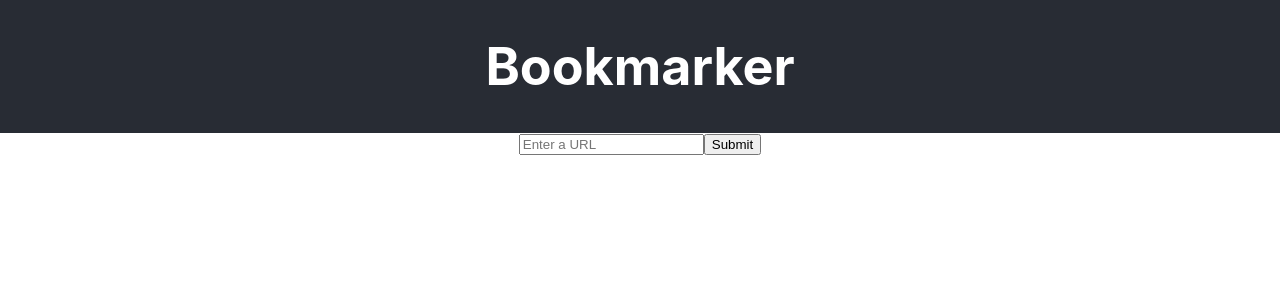
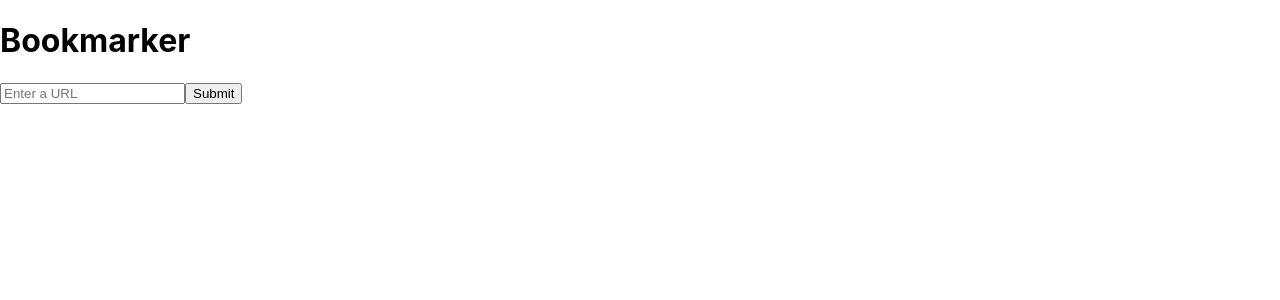
Before and after one commit to YKehinde/phantom, a React (Create React App) app: page / in a window 1280 px wide. Shown: the top 300 px of the page. Built offline with nearby package versions, Linux system fonts and the light colour scheme.

Commit message:
added pagination

```diff
--- a/src/App.js
+++ b/src/App.js
@@ -1,13 +1,47 @@
 import './App.css';
 import React, { useState } from 'react';
+import Pagination from './components/Pagination';
 
 function App() {
 
   const [submit, setSubmit] = useState(false);
+  const [list, updateList] = useState([]);
+  const [url, updateUrl] = useState('');
+  const [currentPage, setCurrentPage] = useState(1);
+  const [pageLimit] = useState(3);
 
-  function handleSubmit() {
-    setSubmit(true)
+  const lastItemIndex = currentPage * pageLimit;
+  const firstItemIndex = lastItemIndex - pageLimit;
+  const currentList = list.slice(firstItemIndex, lastItemIndex);
+
+  const handleSubmit = (evt) => {
+    /* Prevent default submit behaviour */
+    evt.preventDefault();
+    /* Check the input field isn't empty */
+    /* If empty, alert the user and do nothing */
+    if (url === '') {
+      alert("please enter a URL");
+      return;
+    }
+    /* Perform URL check and return true or false */
+    /* If false, alert the user and do nothing */
+    if (!checkUrl(url)) {
+      alert("Please enter a valid URL (http:// .com, etc.");
+      return;
+    }
+    /* set boolean to render thank you component */
+    setSubmit(true);
+    updateList(arr => [...arr, url]);
   }
+
+  /* Check the URL is a valid URL */
+  const checkUrl = (url) => {
+    let link = document.createElement('a');
+    link.href = url;
+    return (link.protocol.includes("http") && link.href.includes("://") && link.hostname.includes("."));
+  }
+
+  const paginate = (pageNumber) => setCurrentPage(pageNumber)
 
   /*
   * empty the form field
@@ -18,18 +52,29 @@ function App() {
     setSubmit(false)
   }
 
-
   return (
-    <div className="App">
-      <header className="App-header">
+    <div className="app">
+      <header className="app-header">
         <h1>Bookmarker</h1>
       </header>
-      <main>
+      <main main className = "app-body" >
         {!submit?
-        <form>
-          <input type="text" placeholder="Enter a URL" />
-          <button onClick={handleSubmit}>Submit</button>
-        </form>
+        <div>
+          <form onSubmit = {handleSubmit} >
+            <input type="text" placeholder="Enter a URL" onChange={e => updateUrl(e.target.value)} />
+            <button type="submit" value="Submit">Submit</button>
+          </form>
+
+          <ul>
+            {currentList.map((listItem, index) =>
+              <li key={index}>{listItem}</li>
+            )}
+          </ul>
+          <Pagination
+          pageLimit={pageLimit}
+          totalItems={list.length}
+          paginate={paginate} />
+        </div>
         :
         <div>
           Thank you for your submission
--- /dev/null
+++ b/src/components/Pagination.js
@@ -0,0 +1,23 @@
+import React from 'react';
+
+const Pagination = ({pageLimit, totalItems, paginate}) => {
+  const pageNumbers = [];
+for (let i = 1; i <= Math.ceil(totalItems / pageLimit); i++) {
+  pageNumbers.push(i)
+}
+  return (
+    <>
+      <ul className="pagination">
+        {pageNumbers.map(number => (
+          <li key={number} className="page-number">
+            <a onClick={() => paginate(number)} href="#" className="page-link">
+              {number}
+            </a>
+          </li>
+        ))}
+      </ul>
+    </>
+  );
+}
+
+export default Pagination;
```
